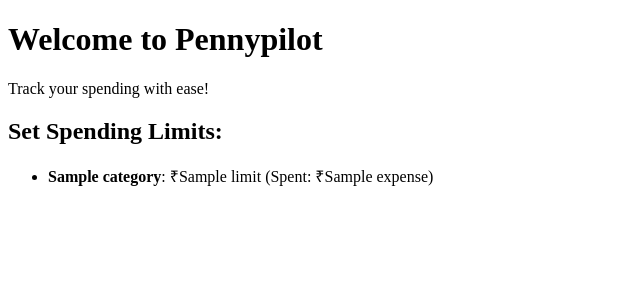
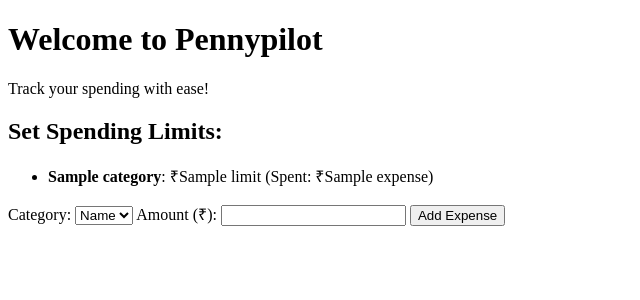
Before and after one commit to yatheeswar2007/pennypilot, a Flask app: template templates/index.html in a window 1280 px wide. Shown: the top 300 px of the page, without its empty margins (0-640 px from the left). Run offline with Flask 3, Linux system fonts and the light colour scheme; the template is opened without the code that fills it: most values are stand-ins (such as "Sample title", 1, 10 or a date in 2020).

Commit message:
Update index.html

```diff
--- a/templates/index.html
+++ b/templates/index.html
@@ -14,3 +14,14 @@
         <li><strong>{{ category.capitalize() }}</strong>: ₹{{ limit }} (Spent: ₹{{ expenses[category] }})</li>
     {% endfor %}
 </ul>
+<form method="POST">
+    <label for="category">Category:</label>
+    <select name="category">
+        {% for category in limits.keys() %}
+            <option value="{{ category }}">{{ category.capitalize() }}</option>
+        {% endfor %}
+    </select>
+    <label for="amount">Amount (₹):</label>
+    <input type="number" name="amount" required>
+    <button type="submit">Add Expense</button>
+</form>
```
